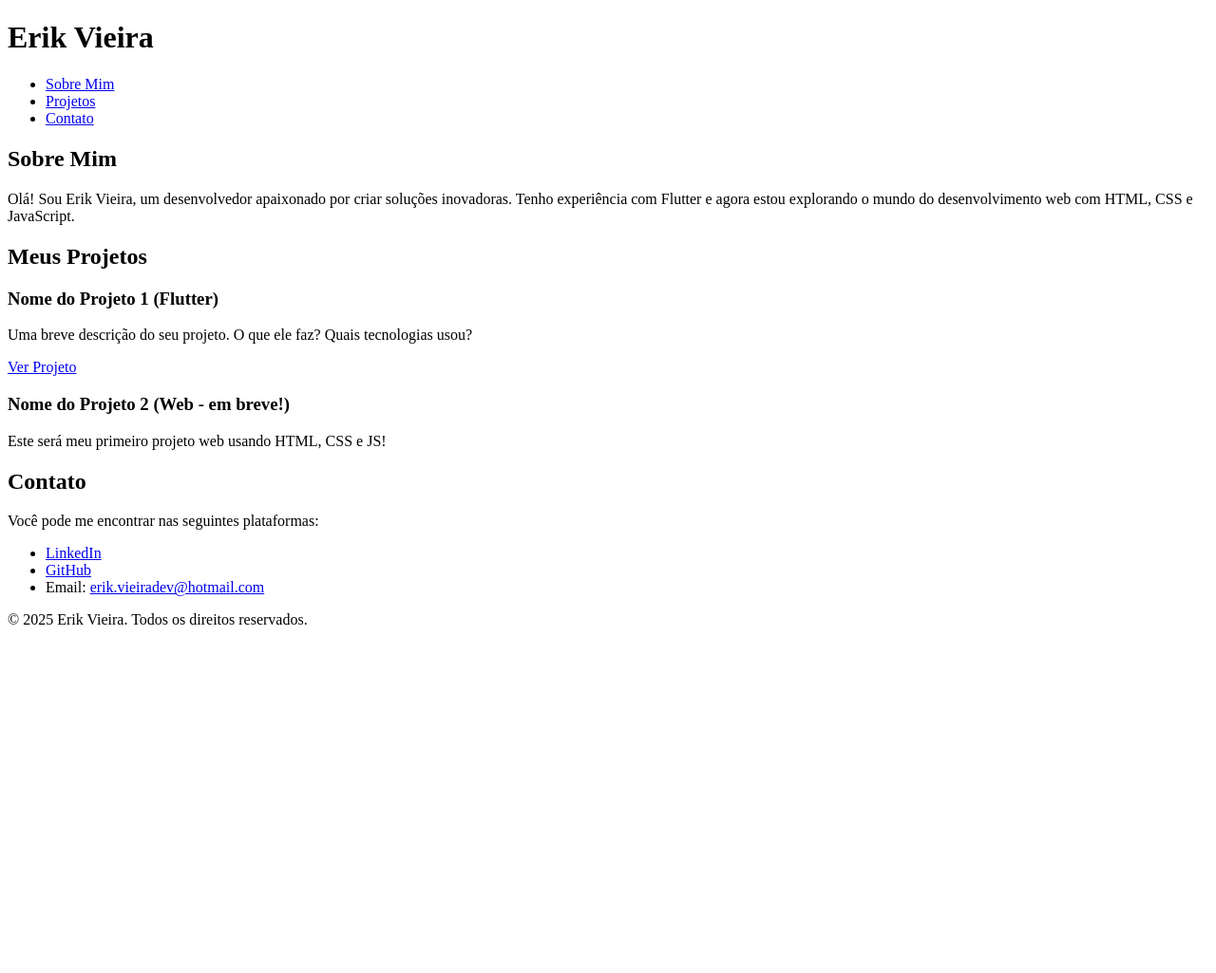
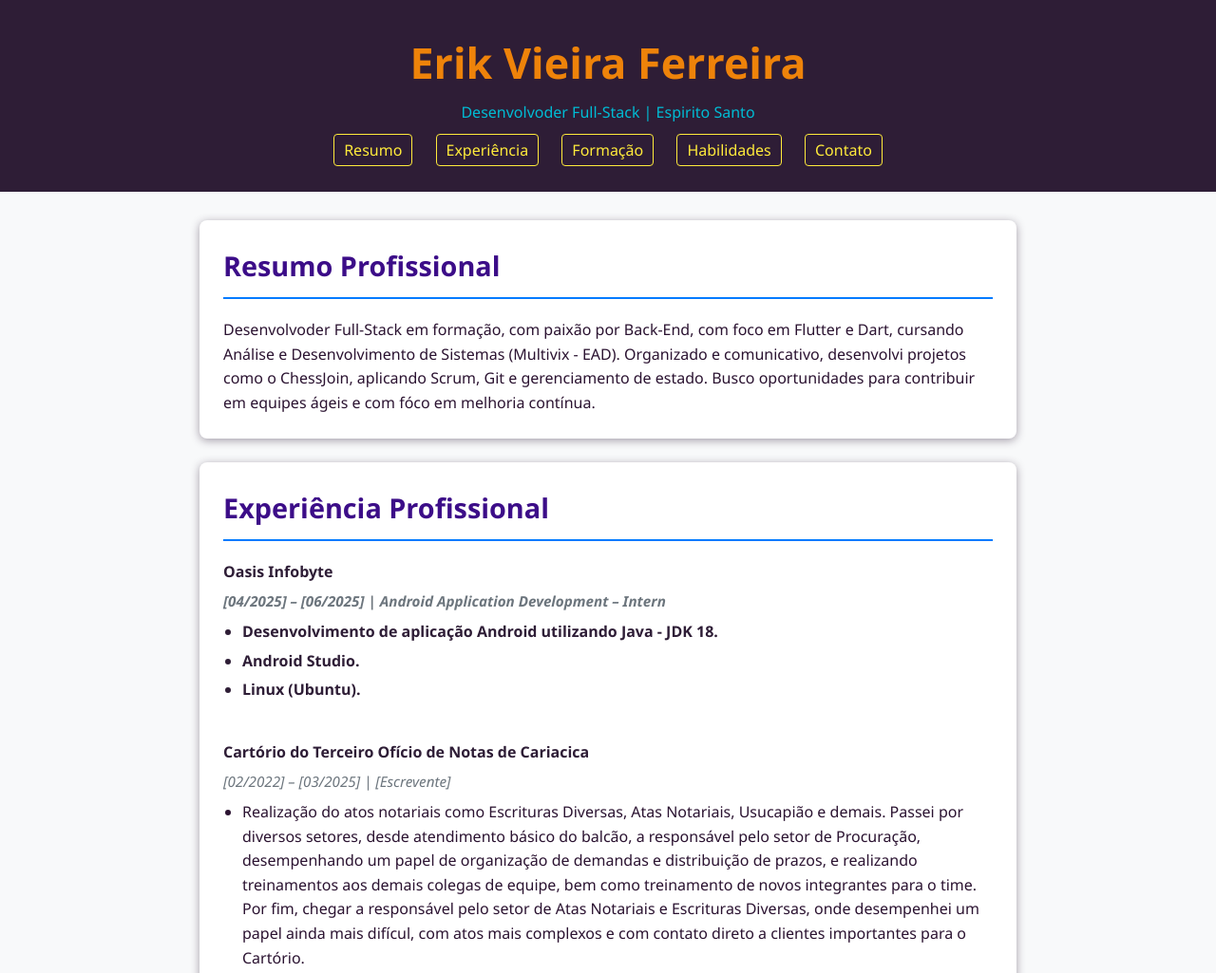
Before and after one commit to ErikVieiraFer/jscurriculum, a plain HTML site: page index.html in a window 1280 px wide. Shown: the top 1025 px of the page at 95% size. Before the commit the page ends 800 px from the top, so only its background shows below. Drawn offline with Linux system fonts and the light colour scheme.

Commit message:
Complemento da estrutura do currículo HTML

```diff
--- a/css/style.css
+++ b/css/style.css
@@ -0,0 +1,193 @@
+/* Reset básico (mantenha o que você já tinha) */
+* {
+    margin: 0;
+    padding: 0;
+    box-sizing: border-box;
+}
+
+body {
+    font-family: 'Segoe UI', Tahoma, Geneva, Verdana, sans-serif; /* Exemplo de fonte moderna */
+    line-height: 1.6;
+    color: #2b1331;
+    background-color: #f8f9fa; /* Um cinza bem claro */
+    margin: 0; /* Removido o padding do body, vamos controlar por seções */
+}
+
+/* Cabeçalho do Currículo */
+.curriculo-header {
+    background: #2e1d36; /* Um cinza escuro, quase preto */
+    color: #fff;
+    padding: 30px 20px;
+    text-align: center;
+    display: flex; /* Para alinhar foto e info lado a lado, se usar foto */
+    flex-direction: column; /* Padrão empilhado */
+    align-items: center;
+}
+
+.curriculo-header .foto-perfil img { /* Estilo para a foto, se você adicionar */
+    width: 120px;
+    height: 120px;
+    border-radius: 50%;
+    border: 3px solid #adb5bd; /* Borda cinza clara */
+    margin-bottom: 15px;
+}
+
+.curriculo-header .info-pessoal h1 {
+    margin-bottom: 4px;
+    font-size: 2.8em;
+    color: #ee830a;
+
+}
+
+.curriculo-header .info-pessoal p {
+    margin-bottom: 8px;
+    font-size: 1em;
+    color: #00bcd4;
+}
+
+.curriculo-header .info-pessoal p a {
+    color: #00bcd4;
+    text-decoration: none;
+}
+.curriculo-header .info-pessoal p a:hover {
+    text-decoration: underline;
+}
+
+.curriculo-header .links-rapidos {
+    margin-top: 15px;
+}
+
+.curriculo-header .links-rapidos a {
+    color: #ffeb3b;
+    text-decoration: none;
+    margin: 0 10px;
+    padding: 5px 10px;
+    border: 1px solid #ffeb3b; /* Borda sutil */
+    border-radius: 4px;
+    transition: background-color 0.3s, color 0.3s;
+}
+
+.curriculo-header .links-rapidos a:hover {
+    background-color: #f8f9fa;
+    color: #2e1d36;
+}
+
+/* Corpo Principal */
+main {
+    max-width: 900px; /* Limita a largura para melhor leitura */
+    margin: 30px auto; /* Centraliza o conteúdo principal */
+    padding: 0 20px;
+}
+
+main section {
+    background: #fff;
+    padding: 25px;
+    margin-bottom: 25px;
+    border-radius: 8px;
+    box-shadow: 0 2px 10px #2e1d366c;
+}
+
+main h2 {
+    color: #3c0d88; /* Azul vibrante para títulos de seção */
+    margin-bottom: 20px;
+    border-bottom: 2px solid #007bff;
+    padding-bottom: 10px;
+    font-size: 1.8em;
+}
+
+/* Seção de Experiência */
+.experiencia-item, .formacao-item {
+    margin-bottom: 40px;
+}
+
+.experiencia-item:last-child, .formacao-item:last-child {
+    margin-bottom: 0;
+}
+
+.experiencia-item h3, .formacao-item h3 {
+    color: #2e1d36;
+    margin-bottom: 5px;
+    font-size: 1em;
+}
+
+.experiencia-item .periodo, .formacao-item p:nth-of-type(1) { /* Seleciona o parágrafo do período/curso */
+    font-style: italic;
+    color: #6c757d; /* Cinza médio */
+    margin-bottom: 8px;
+    font-size: 0.95em;
+}
+
+.experiencia-item ul {
+    list-style: disc; /* Marcadores de bolinha */
+    padding-left: 20px; /* Recuo para a lista */
+}
+
+.experiencia-item ul li {
+    margin-bottom: 5px;
+}
+
+/* Seção de Habilidades */
+.habilidades-categorias {
+    display: flex; /* Coloca as categorias lado a lado */
+    flex-wrap: wrap; /* Permite quebra de linha em telas menores */
+    gap: 20px; /* Espaço entre as categorias */
+}
+
+.habilidades-categorias .categoria {
+    flex: 1; /* Tenta distribuir o espaço igualmente */
+    min-width: 250px; /* Largura mínima antes de quebrar */
+    background-color: #f8f9fa; /* Fundo levemente diferente */
+    padding: 15px;
+    border-radius: 6px;
+    border: 1px solid #e9ecef;
+}
+
+.habilidades-categorias .categoria h3 {
+    color: #2e1d36; /* Cinza escuro para o título da categoria */
+    margin-bottom: 10px;
+    font-size: 1.1em;
+    border-bottom: 1px solid #ced4da;
+    padding-bottom: 5px;
+}
+
+.habilidades-categorias .categoria ul {
+    list-style: none; /* Remove marcadores padrão */
+    padding-left: 0;
+}
+
+.habilidades-categorias .categoria ul li {
+    margin-bottom: 5px;
+    padding: 3px 0;
+}
+
+/* Seção de Contato (pode manter ou adaptar o estilo anterior) */
+#contato ul {
+    list-style: none;
+}
+
+#contato ul li {
+    margin-bottom: 8px;
+}
+
+#contato ul li a {
+    text-decoration: none;
+    color: #007bff;
+}
+
+#contato ul li a:hover {
+    text-decoration: underline;
+}
+
+/* Rodapé */
+footer {
+    text-align: center;
+    margin-top: 40px;
+    padding: 20px;
+    background: #343a40; /* Mesmo fundo do header */
+    color: #adb5bd; /* Cor mais suave para o texto do rodapé */
+    font-size: 0.9em;
+}
+
+footer p {
+    margin-bottom: 5px;
+}
--- a/index.html
+++ b/index.html
@@ -3,54 +3,132 @@
 <head>
     <meta charset="UTF-8">
     <meta name="viewport" content="width=device-width, initial-scale=1.0">
-    <title>Meu Portfólio - Erik Vieira</title>
-    <link rel="stylesheet" href="css/style.css"> </head>
+    <title>Currículo - Erik Vieira Ferreira</title>
+    <link rel="stylesheet" href="css/style.css">
+</head>
 <body>
 
-    <header>
-        <h1>Erik Vieira</h1>
-        <nav>
-            <ul>
-                <li><a href="#sobre">Sobre Mim</a></li>
-                <li><a href="#projetos">Projetos</a></li>
-                <li><a href="#contato">Contato</a></li>
-            </ul>
-        </nav>
+    <header class="curriculo-header">
+        <div class="foto-perfil">
+            </div>
+        <div class="info-pessoal">
+            <h1>Erik Vieira Ferreira</h1>
+            <p>Desenvolvoder Full-Stack | Espirito Santo</p>
+
+            <nav class="links-rapidos">
+                <a href="#resumo">Resumo</a>
+                <a href="#experiencia">Experiência</a>
+                <a href="#formacao">Formação</a>
+                <a href="#habilidades">Habilidades</a>
+                <a href="#contato">Contato</a>
+            </nav>
+        </div>
     </header>
 
     <main>
-        <section id="sobre">
-            <h2>Sobre Mim</h2>
-            <p>Olá! Sou Erik Vieira, um desenvolvedor apaixonado por criar soluções inovadoras. Tenho experiência com Flutter e agora estou explorando o mundo do desenvolvimento web com HTML, CSS e JavaScript.</p>
-            </section>
+        <section id="resumo">
+            <h2>Resumo Profissional</h2>
+            <p>
+                Desenvolvoder Full-Stack em formação, com paixão por Back-End, com foco em Flutter e Dart, cursando Análise e Desenvolvimento de Sistemas
+                (Multivix - EAD). Organizado e comunicativo, desenvolvi projetos como o ChessJoin, aplicando Scrum, Git e gerenciamento de
+                estado. Busco oportunidades para contribuir em equipes ágeis e com fóco em melhoria contínua.
+                </p>
+        </section>
 
-        <section id="projetos">
-            <h2>Meus Projetos</h2>
-            <article class="projeto">
-                <h3>Nome do Projeto 1 (Flutter)</h3>
-                <p>Uma breve descrição do seu projeto. O que ele faz? Quais tecnologias usou?</p>
-                <a href="[link-para-o-projeto-github-ou-loja]" target="_blank">Ver Projeto</a>
+        <section id="experiencia">
+            <h2>Experiência Profissional</h2>
+            <article class="experiencia-item">
+                <h3>Oasis Infobyte<h3>
+                <p class="periodo">[04/2025] – [06/2025] | Android Application Development – Intern</p>
+                <ul>
+                    <li>Desenvolvimento de aplicação Android utilizando Java - JDK 18.</li>
+                    <li>Android Studio.</li>
+                    <li>Linux (Ubuntu).</li>
+                </ul>
             </article>
-            <article class="projeto">
-                <h3>Nome do Projeto 2 (Web - em breve!)</h3>
-                <p>Este será meu primeiro projeto web usando HTML, CSS e JS!</p>
+            <article class="experiencia-item">
+                <h3>Cartório do Terceiro Ofício de Notas de Cariacica</h3>
+                <p class="periodo">[02/2022] – [03/2025] | [Escrevente]</p>
+                <ul>
+                    <li>Realização do atos notariais como Escrituras Diversas, Atas Notariais, Usucapião e demais. Passei por diversos
+                        setores, desde atendimento básico do balcão, a responsável pelo setor de Procuração, desempenhando um
+                        papel de organização de demandas e distribuição de prazos, e realizando treinamentos aos demais colegas de
+                        equipe, bem como treinamento de novos integrantes para o time. Por fim, chegar a responsável pelo setor de Atas
+                        Notariais e Escrituras Diversas, onde desempenhei um papel ainda mais difícul, com atos mais complexos e
+                        com contato direto a clientes importantes para o Cartório.</li>
+                    </ul>
             </article>
             </section>
 
+        <section id="formacao">
+            <h2>Formação Acadêmica</h2>
+            <article class="formacao-item">
+                <h3>[Faculdade Multivix - EAD]</h3>
+                <p>Análise e Desenvolvimento de Sistemas – Cursando - Término: 06/2026</p>
+                <p>Lógica, algoritmos e a programar, principalmente em C#. Desenvolve sistemas web com HTML, CSS e Bootstrap,
+                    JavaScript e jQuery, PHP e C#. Atual com o gerenciamento de bancos de dados e aplica engenharia de software
+                    para construir aplicações robustas e eficientes. Tudo para resolver problemas reais com tecnologia.</p>
+                </article>
+
+                <article class="formacao-item">
+                <h3>[Academia do Flutter]</h3>
+                <p>[Curso completo de Flutter] – [08/2024 – Em andamento]</p>
+                <p>Fundamentos de Dart (POO, Async, APIs) e Flutter (Fundamentos, Storages, Gerenciamento de Estado,
+                    Provider, Packages e Firebase e mais).</p>
+                </article>
+            </section>
+
+        <section id="habilidades">
+            <h2>Habilidades</h2>
+            <div class="habilidades-categorias">
+                <div class="categoria">
+                    <h3>Linguagens & Frameworks</h3>
+                    <ul>
+                        <li>Flutter (Dart) - Intermediário</li>
+                        <li>HTML5 - Estudando</li>
+                        <li>CSS3 - Estudando</li>
+                        <li>JavaScript (ES6+) - Estudando</li>
+                        <li>Bootstrap - Estudando</li>
+                        <li>jQuery - Estudando</li>
+                        <li>Cubit/Bloc (Flutter) - Estudando</li>
+                        <li>Provider (Flutter) - Estudando</li>
+                        </ul>
+                </div>
+                <div class="categoria">
+                    <h3>Ferramentas & Plataformas</h3>
+                    <ul>
+                        <li>Git & GitHub</li>
+                        <li>VS Code</li>
+                        <li>Firebase</li>
+                        <li>Android Studio / Xcode</li>
+                        </ul>
+                </div>
+                <div class="categoria">
+                    <h3>Outras</h3>
+                    <ul>
+                        <li>Metodologias Ágeis (Scrum/Kanban)</li>
+                        <li>Inglês - Intermediário</li>
+                        </ul>
+                </div>
+            </div>
+        </section>
+
         <section id="contato">
             <h2>Contato</h2>
-            <p>Você pode me encontrar nas seguintes plataformas:</p>
+            <p>Estou disponível para novas oportunidades e colaborações. Entre em contato:</p>
             <ul>
-                <li><a href="[https://www.linkedin.com/in/erik-vieira-bb3298332/]" target="_blank">LinkedIn</a></li>
-                <li><a href="[https://github.com/ErikVieiraFer]" target="_blank">GitHub</a></li>
-                <li>Email: <a href="mailto:[seu-email]">erik.vieiradev@hotmail.com</a></li>
-            </ul>
+                <li>LinkedIn: <a href="https://www.linkedin.com/in/erik-vieira-bb3298332/" target="_blank">Erik Vieira</a></li>
+                <li>GitHub: <a href="https://github.com/ErikVieiraFer" target="_blank">ErikVieiraFer</a></li>
+                <li>Email: <a href="mailto:erik.vieiradev@hotmail.com">erik.vieiradev@hotmail.com</a></li>
+                </ul>
         </section>
     </main>
 
     <footer>
-        <p>&copy; 2025 Erik Vieira. Todos os direitos reservados.</p>
+        <p>&copy; <span id="ano-atual"></span> Erik Vieira. Todos os direitos reservados.</p>
+        <p>Este currículo foi construído com HTML, CSS e JavaScript como parte do meu aprendizado.</p>
     </footer>
 
-    <script src="js/script.js"></script> </body>
+    <script src="js/script.js"></script>
+</body>
 </html>
```
Also changed, not shown: js/script.js (+9 -0 lines), img/profile.jpg (added).
